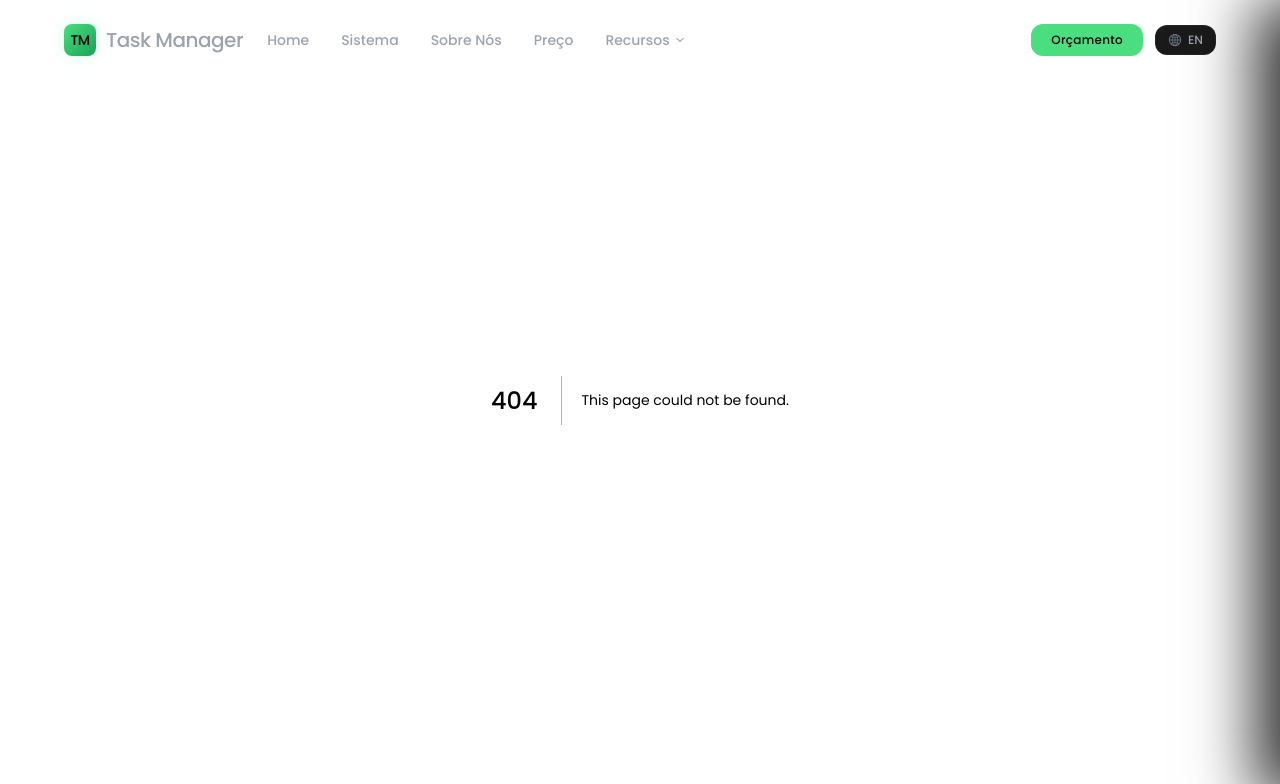
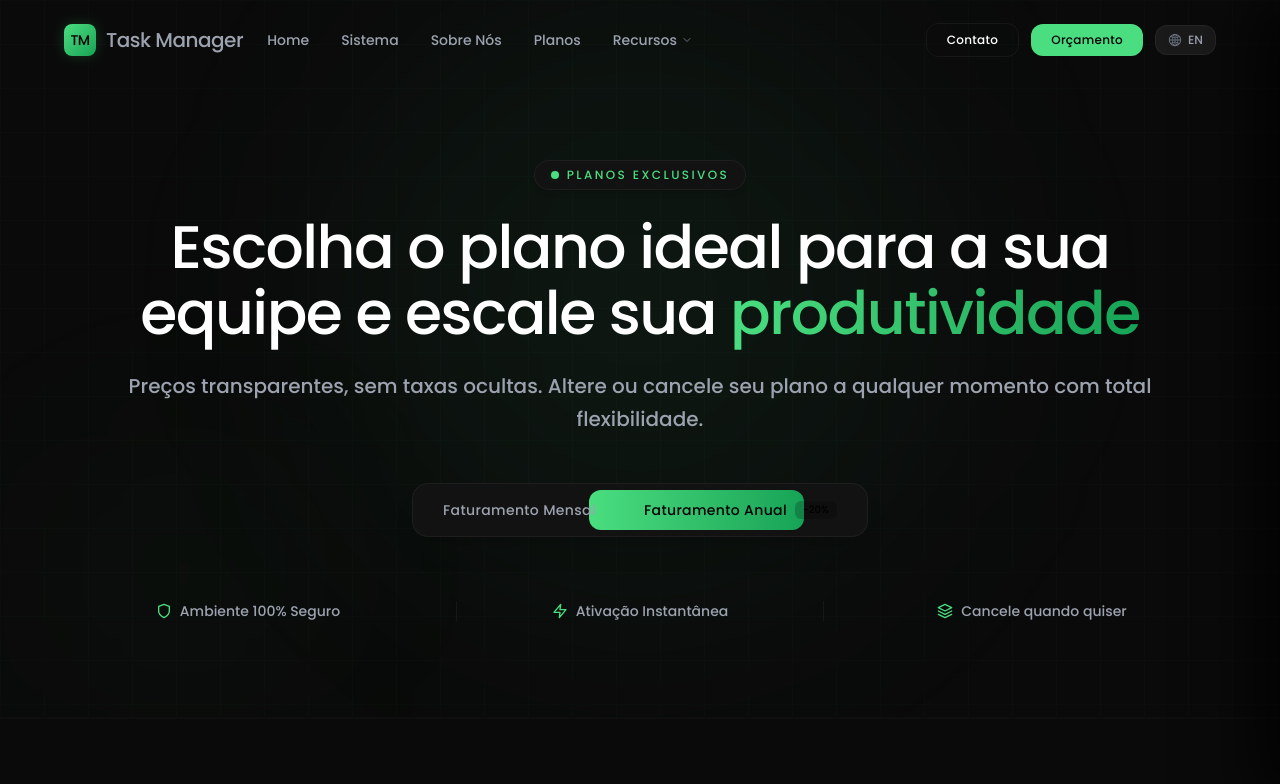
Before and after one commit to Next-Solve-Studio/taskmanager-page, a Next.js app: page /Plans in a window 1280 px wide. Before the commit this address had no page. Shown: the top 784 px of the page. Built offline with nearby package versions, Linux system fonts and the light colour scheme.

Commit message:
Inicio da Criação da página de Planos
Criei o conteúdo inicial da página de Planos, a primeira sessão e direcionei os links para ela.

```diff
--- /dev/null
+++ b/src/app/Plans/page.tsx
@@ -0,0 +1,9 @@
+import PlansMain from "@/components/Plans/PlansMain"
+
+export default function page() {
+    return (
+        <main className=''>
+            <PlansMain />
+        </main>
+    )
+}
--- /dev/null
+++ b/src/components/Plans/PlansMain.tsx
@@ -0,0 +1,9 @@
+import ContentInitial from "./Sections/ContentInitial"
+
+export default function PlansMain() {
+    return (
+        <main className="">
+            <ContentInitial />
+        </main>
+    )
+}
--- /dev/null
+++ b/src/components/Plans/Sections/ContentInitial.tsx
@@ -0,0 +1,94 @@
+"use client"
+import React, { useState, useEffect } from 'react'
+import { FiLayers, FiShield, FiZap } from 'react-icons/fi'
+import AOS from 'aos'
+import 'aos/dist/aos.css'
+
+export default function ContentInitial() {
+    // Estado para controlar a seleção do plano (Mensal ou Anual)
+    // Você poderá exportar ou usar esse estado para mudar os preços nos cards abaixo!
+    const [billingCycle, setBillingCycle] = useState<'monthly' | 'yearly'>('yearly')
+
+    useEffect(() => {
+        AOS.init({
+            duration: 1000,
+            once: true,
+            easing: "ease",
+        })
+    }, [])
+
+    return (
+        <section className="relative w-full bg-(--bg-main) pt-32 pb-20 md:pt-40 md:pb-24 overflow-hidden border-b border-(--border-main) flex flex-col items-center justify-center min-h-[70vh]">
+
+            <div className="pointer-events-none absolute inset-0 opacity-[0.02]"
+                style={{
+                    backgroundImage: `linear-gradient(var(--color-green) 1px, transparent 1px), linear-gradient(90deg, var(--color-green) 1px, transparent 1px)`,
+                    backgroundSize: "44px 44px",
+                }} />
+
+            <div className="pointer-events-none absolute top-0 left-1/2 -translate-x-1/2 w-150 h-150 bg-green/6 rounded-full blur-[120px]" />
+            <div className="pointer-events-none absolute bottom-0 left-10 w-72 h-72 bg-green/3 rounded-full blur-[100px] hidden lg:block" />
+
+            <div className="relative max-w-7xl mx-auto px-6 md:px-10 lg:px-16 w-full text-center z-10 flex flex-col items-center">
+
+                <div className="inline-flex items-center gap-2 bg-(--bg-card) border border-(--border-main2) px-4 py-1.5 rounded-full mb-6 shadow-md"
+                    data-aos="fade-down">
+                    <span className="flex h-2 w-2 relative">
+                        <span className="animate-ping absolute inline-flex h-full w-full rounded-full bg-(--color-green) opacity-75"></span>
+                        <span className="relative inline-flex rounded-full h-2 w-2 bg-(--color-green)"></span>
+                    </span>
+                    <span className="text-xs font-bold uppercase tracking-[0.2em] text-(--color-green)">Planos exclusivos</span>
+                </div>
+
+                <h1 className="text-4xl sm:text-5xl md:text-6xl font-black tracking-tight text-(--text-primary) max-w-4xl mx-auto leading-[1.1]"
+                    data-aos="fade-up" data-aos-delay="100">
+                    Escolha o plano ideal para a sua equipe e escale sua{" "}
+                    <span className="text-transparent bg-clip-text bg-linear-to-r from-(--color-green) to-(--color-green-700)">
+                        produtividade
+                    </span>
+                </h1>
+
+                <p className="mt-6 text-base sm:text-lg md:text-xl text-(--text-secondary) font-light max-w-2xl mx-auto leading-relaxed"
+                    data-aos="fade-up" data-aos-delay="200">
+                    Preços transparentes, sem taxas ocultas. Altere ou cancele seu plano a qualquer momento com total flexibilidade.
+                </p>
+
+                <div className="mt-12 p-1.5 bg-(--bg-card) border border-(--border-main2) rounded-2xl flex items-center relative z-20 shadow-xl w-fit"
+                    data-aos="fade-up" data-aos-delay="300">
+
+                    <button type="button" onClick={() => setBillingCycle('monthly')}
+                        className={`relative z-10 px-6 py-2.5 rounded-xl text-xs md:text-sm font-bold tracking-wide transition-all duration-300 cursor-pointer ${billingCycle === 'monthly' ? 'text-black' : 'text-(--text-secondary) hover:text-(--text-primary)'}`}>
+                        Faturamento Mensal
+                    </button>
+
+                    <button type="button" onClick={() => setBillingCycle('yearly')}
+                        className={`relative z-10 px-6 py-2.5 rounded-xl text-xs md:text-sm font-bold tracking-wide transition-all duration-300 cursor-pointer flex items-center gap-2 ${billingCycle === 'yearly' ? 'text-black' : 'text-(--text-secondary) hover:text-(--text-primary)'}`}>
+                        Faturamento Anual
+                        <span className={`text-[10px] px-2 py-0.5 rounded-md font-extrabold tracking-normal transition-all ${billingCycle === 'yearly' ? 'bg-black/20 text-black' : 'bg-[var(--color-green)]/10 text-[var(--color-green)]'
+                            }`}>
+                            -20%
+                        </span>
+                    </button>
+
+                    <div className={`absolute top-1.5 bottom-1.5 left-1.5 bg-linear-to-r from-(--color-green) to-(--color-green-700) rounded-xl transition-all duration-300 ease-out pointer-events-none ${billingCycle === 'monthly' ? 'w-38.75 md:w-42.5 translate-x-0' : 'w-48.75 md:w-53.75 translate-x-38.75 md:translate-x-42.5'}`} />
+                </div>
+
+                <div className="mt-16 grid grid-cols-1 sm:grid-cols-3 gap-6 w-full max-w-3xl opacity-60 text-xs md:text-sm text-(--text-secondary) font-light"
+                    data-aos="fade-up" data-aos-delay="400">
+                    <div className="flex items-center justify-center gap-2">
+                        <FiShield className="text-(--color-green) text-base shrink-0" />
+                        <span>Ambiente 100% Seguro</span>
+                    </div>
+                    <div className="flex items-center justify-center gap-2 border-y sm:border-y-0 sm:border-x border-white/5 py-3 sm:py-0">
+                        <FiZap className="text-(--color-green) text-base shrink-0" />
+                        <span>Ativação Instantânea</span>
+                    </div>
+                    <div className="flex items-center justify-center gap-2">
+                        <FiLayers className="text-(--color-green) text-base shrink-0" />
+                        <span>Cancele quando quiser</span>
+                    </div>
+                </div>
+            </div>
+        </section>
+    )
+}
--- a/src/components/layout/header/sections/Navgation.tsx
+++ b/src/components/layout/header/sections/Navgation.tsx
@@ -20,7 +20,7 @@ export default function Navgation() {
         { id: 1, label: 'Home', href: '/' },
         { id: 2, label: 'Sistema', href: '#about' },
         { id: 3, label: 'Sobre Nós', href: '#projects' },
-        { id: 4, label: 'Preço', href: '#skills' },
+        { id: 4, label: 'Planos', href: '/Plans' },
         {
             id: 5, label: 'Recursos', href: '#trajectory', drop:
                 [
--- a/src/components/layout/header/sections/Sidebar.tsx
+++ b/src/components/layout/header/sections/Sidebar.tsx
@@ -64,7 +64,7 @@ export default function Sidebar() {
         { id: 1, label: 'Home', href: '/' },
         { id: 2, label: 'Sistema', href: '#about' },
         { id: 3, label: 'Sobre Nós', href: '#projects' },
-        { id: 4, label: 'Preço', href: '#skills' },
+        { id: 4, label: 'Planos', href: '/Plans' },
         {
             id: 5,
             label: 'Recursos',
```
